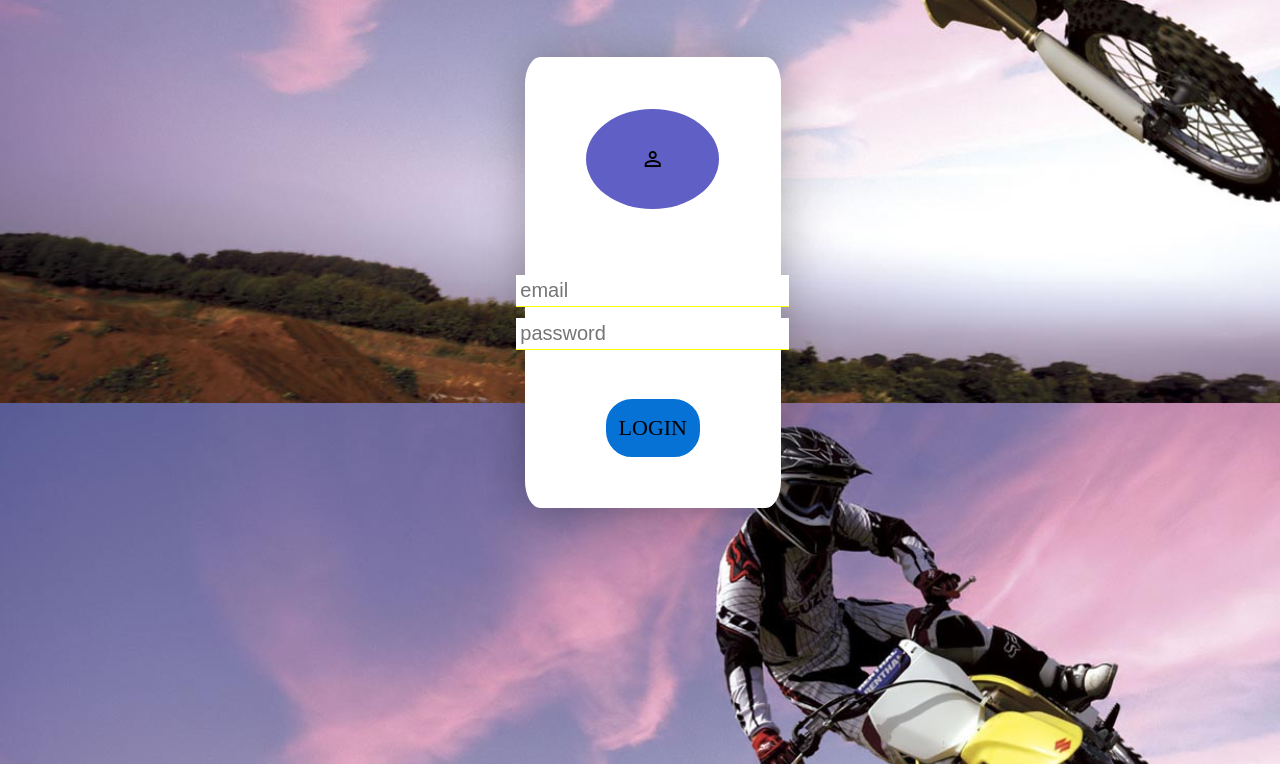
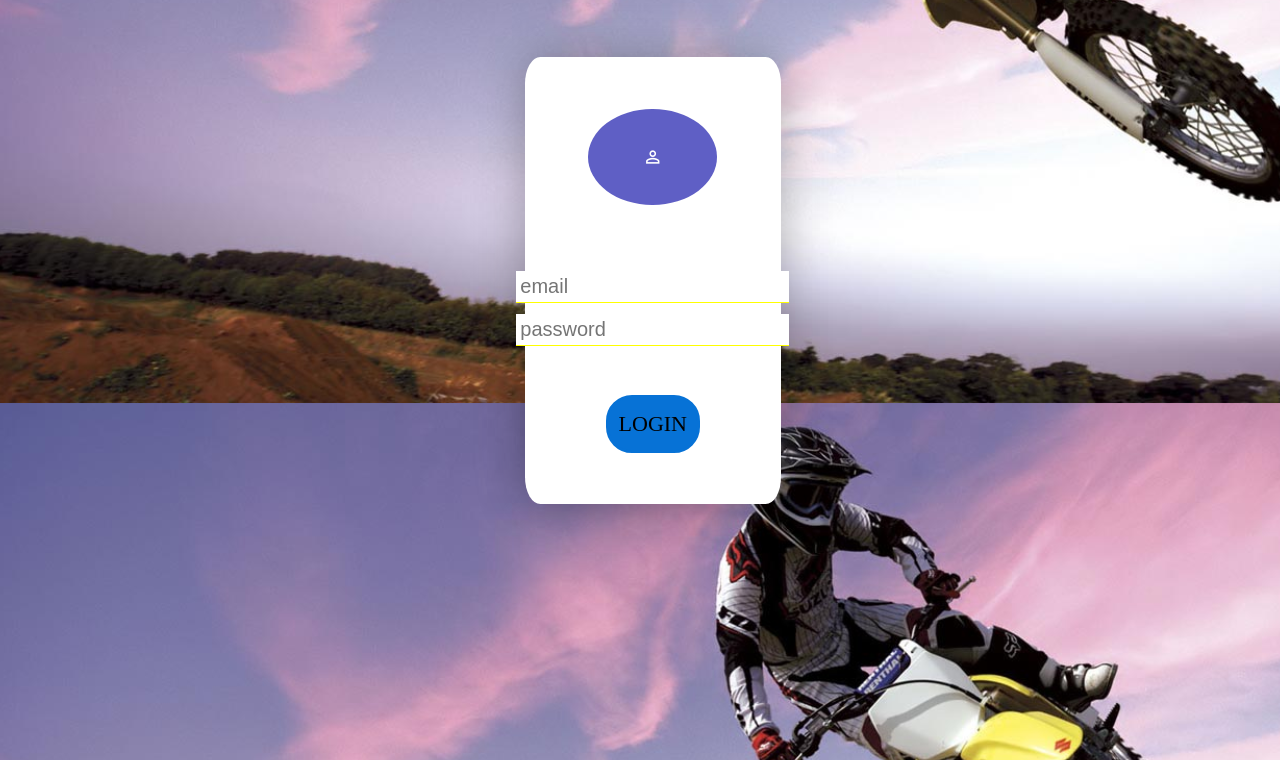
Before and after one commit to Websitedev7849/bikersclub, a plain HTML site: page index.html in a window 1280 px wide. Shown: the part 1197-1961 px from the top of the page. Drawn offline with nearby package versions, Linux system fonts and the light colour scheme.

Commit message:
Update style.css

```diff
--- a/style.css
+++ b/style.css
@@ -160,6 +160,11 @@ body{
     font-family: Georgia, 'Times New Roman', Times, serif;
 }
 
+.user p span{
+    font-size: 20px;
+    color: white;
+}
+
 .credentials {
     margin-top: 12%;
     padding: 8%;
```
